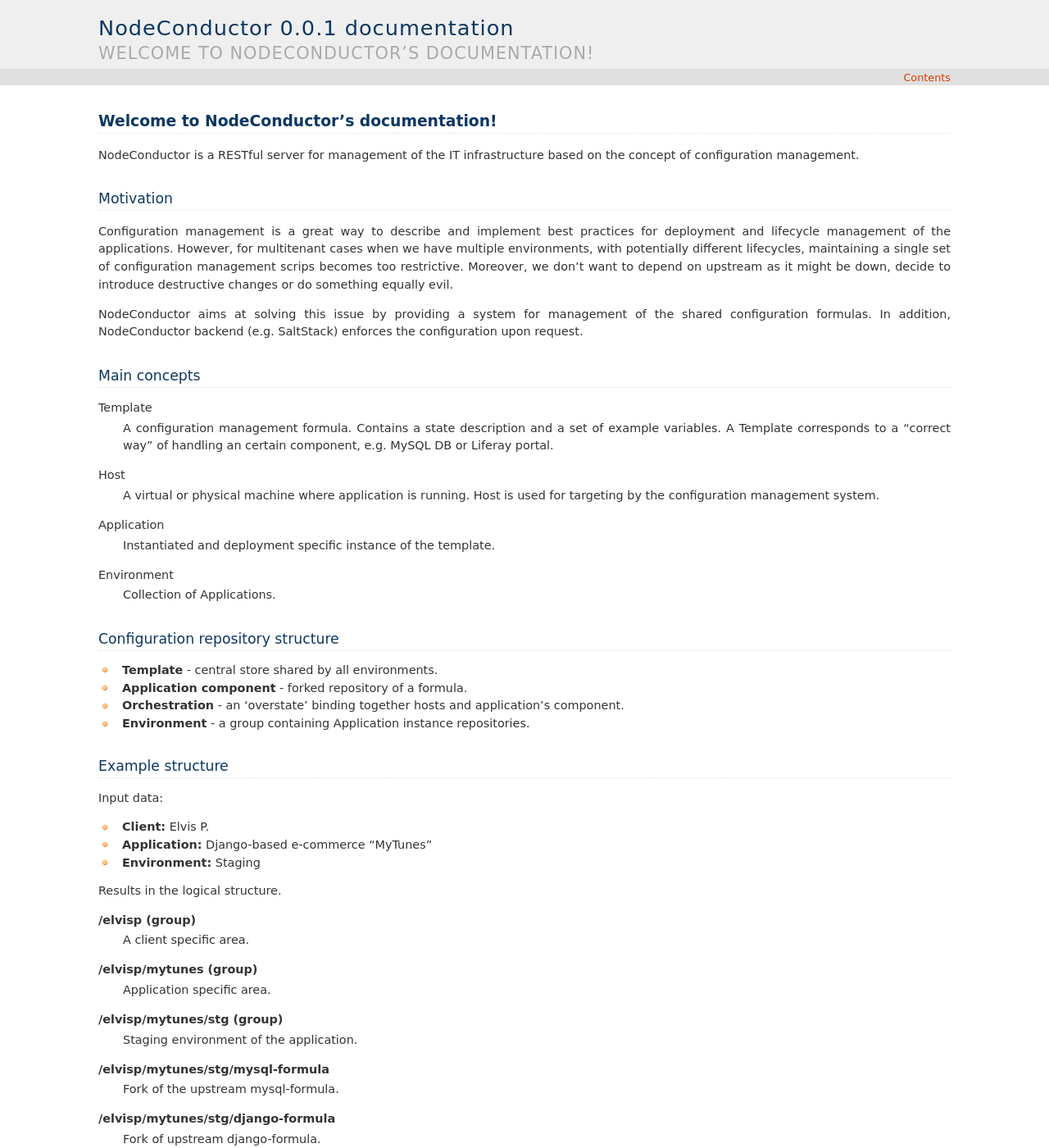
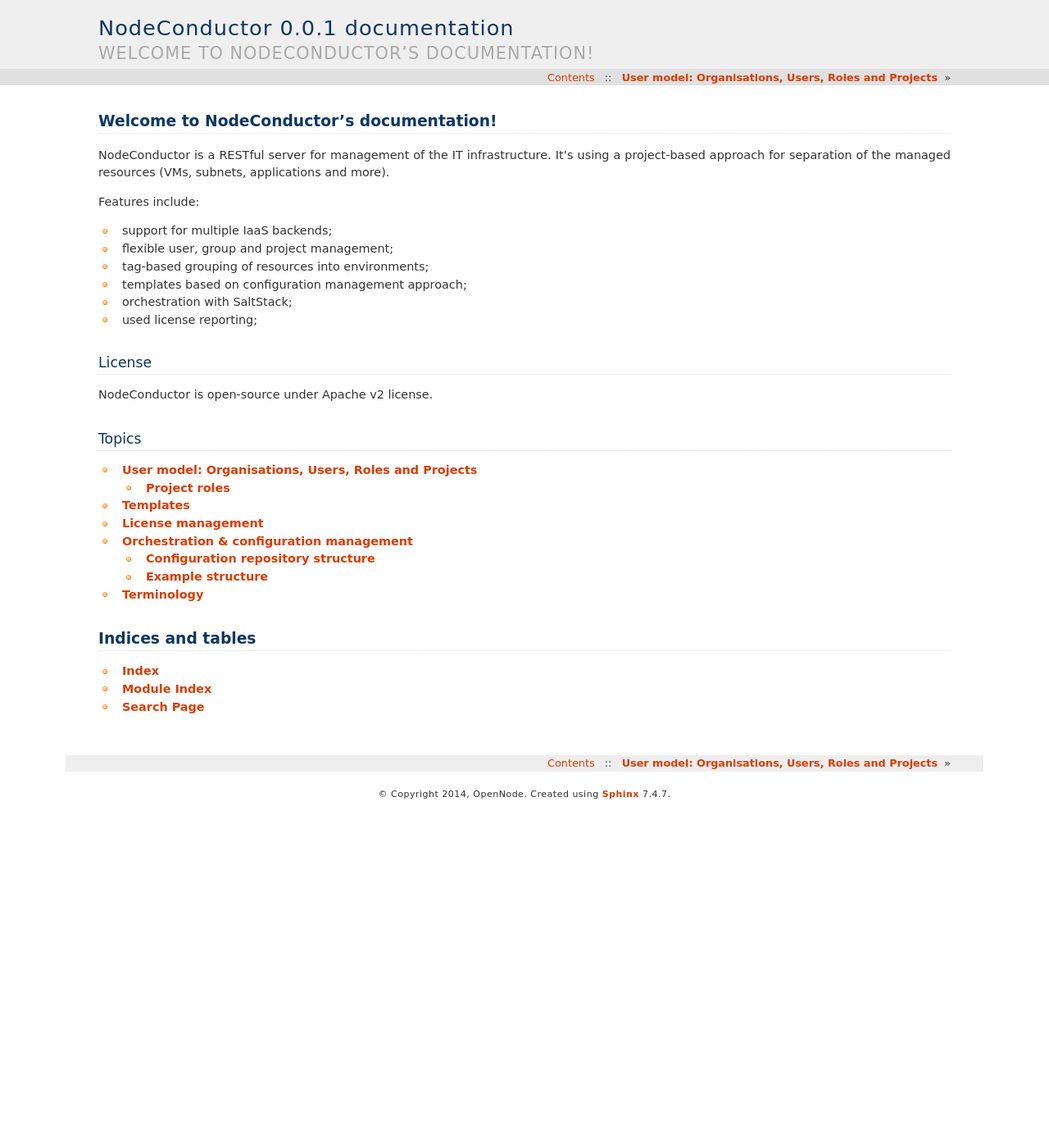
Before and after one commit to opennode/waldur-core, a Sphinx documentation site: the page built from docs/index.rst, in a window 1280 px wide and 1400 px high. Shown: the whole window at 82% size. Built offline with Sphinx 7.4.7, drawn with Linux system fonts in a browser that asks for light colours; some of the changed text lies outside the part shown.

Commit message:
Expanded section on supported user model.
- NC-37
- restructured existing template text as well

```diff
--- a/docs/index.rst
+++ b/docs/index.rst
@@ -1,83 +1,34 @@
 Welcome to NodeConductor's documentation!
 =========================================
 
-NodeConductor is a RESTful server for management of the IT infrastructure based on the concept
-of configuration management.
+NodeConductor is a RESTful server for management of the IT infrastructure. It's using a project-based approach for
+separation of the managed resources (VMs, subnets, applications and more).
 
-Motivation
-----------
+Features include:
 
-Configuration management is a great way to describe and implement best practices for deployment and lifecycle
-management of the applications. However, for multitenant cases when we have multiple environments,
-with potentially different lifecycles, maintaining a single set of configuration management scrips becomes too
-restrictive. Moreover, we don't want to depend on upstream as it might be down, decide to introduce destructive
-changes or do something equally evil.
-
-NodeConductor aims at solving this issue by providing a system for management of the shared
-configuration formulas. In addition, NodeConductor backend (e.g. SaltStack) enforces the configuration upon request.
-
-Main concepts
--------------
-
-Template
-  A configuration management formula. Contains a state description and a set of example variables. A Template corresponds
-  to a "correct way" of handling an certain component, e.g. MySQL DB or Liferay portal.
-
-Host
-  A virtual or physical machine where application is running. Host is used for targeting by the configuration management
-  system.
-
-Application
-  Instantiated and deployment specific instance of the template.
-
-Environment
-  Collection of Applications.
+- support for multiple IaaS backends;
+- flexible user, group and project management;
+- tag-based grouping of resources into environments;
+- templates based on configuration management approach;
+- orchestration with SaltStack;
+- used license reporting;
 
 
-Configuration repository structure
-----------------------------------
+License
+-------
 
-- **Template** - central store shared by all environments.
-- **Application component** - forked repository of a formula.
-- **Orchestration** - an 'overstate' binding together hosts and application's component.
-- **Environment** - a group containing Application instance repositories.
+NodeConductor is open-source under Apache v2 license.
 
-
-Example structure
------------------
-
-Input data:
-
-- **Client:** Elvis P.
-- **Application:** Django-based e-commerce "MyTunes"
-- **Environment:** Staging
-
-Results in the logical structure.
-
-**/elvisp (group)**
-  A client specific area.
-
-**/elvisp/mytunes (group)**
-  Application specific area.
-
-**/elvisp/mytunes/stg (group)**
-  Staging environment of the application.
-
-**/elvisp/mytunes/stg/mysql-formula**
-  Fork of the upstream mysql-formula.
-
-**/elvisp/mytunes/stg/django-formula**
-  Fork of upstream django-formula.
-
-**/elvisp/mytunes/stg/mytunes-orchestration**
-  Orchestration and targeting for the staging environment of "MyTunes".
-
-**/elvisp/mytunes/stg/mytunes-pillar**
-  A standalone repository containing sensitive data - passwords, keys, etc.
-
+Topics
+------
 
 .. toctree::
    :maxdepth: 2
+
+   structure
+   templates
+   orchestration
+   terminology
 
 
 Indices and tables
--- /dev/null
+++ b/docs/structure.rst
@@ -0,0 +1,36 @@
+User model: Organisations, Users, Roles and Projects
+++++++++++++++++++++++++++++++++++++++++++++++++++++
+
+NodeConductor's user model includes several core models described below.
+
+.. glossary::
+
+    Organisation
+      A standalone entity. Represents a company or a department. Responsible for paying for consumed resources.
+
+    Project
+      A project is an entity within an organisation. Project is managed by users having different roles. Project
+      aggregates and separates resources.
+
+    User
+      An account in NodeConductor belonging to a person or robot. A user can have at most a single role in the project.
+      A user can work in different projects with different roles. User's Organisation is derived based on what projects
+      a user has access to.
+
+    Role
+      A grouping of permissions for performing actions on the managed objects. Currently supported are two roles:
+      a more technical 'Administrator' role and less technical 'Manager' role.
+
+
+
+Project roles
+=============
+
+.. glossary::
+
+
+    Administrator
+      Role responsible for the day-to-day technical operations within a project. Limited access to project management and billing.
+
+    Manager
+      A non-technical role with access to user management, accounting, billing and reporting.
```
Also changed, not shown: docs/orchestration.rst (added, +50 -0 lines), docs/templates.rst (added, +9 -0 lines), docs/terminology.rst (added, +18 -0 lines).
